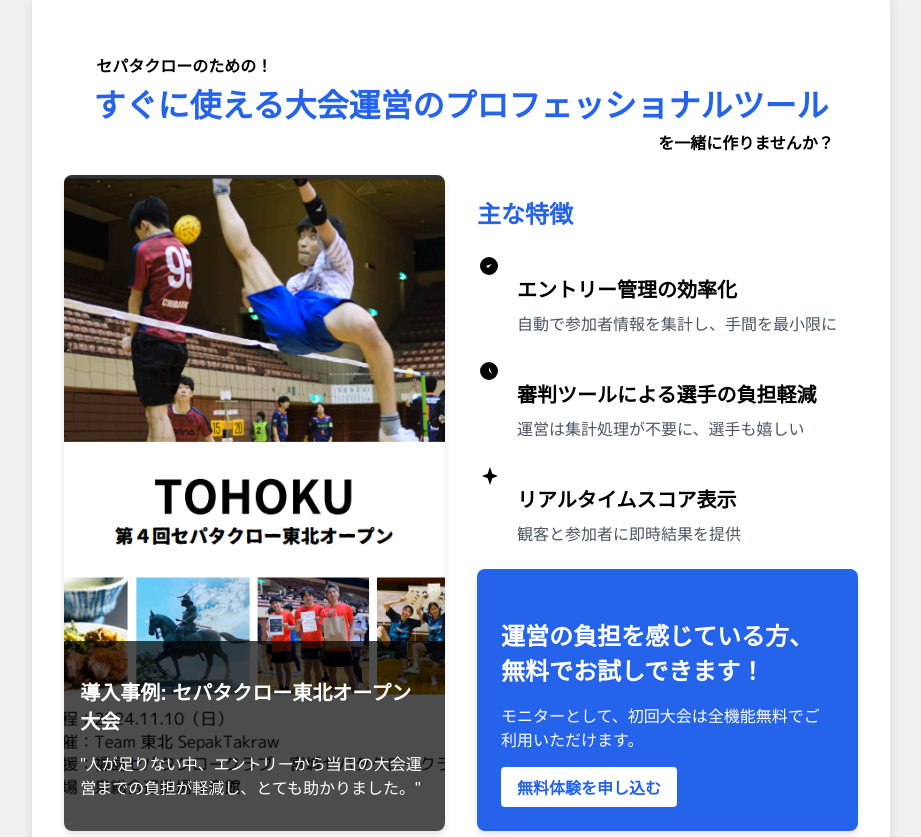
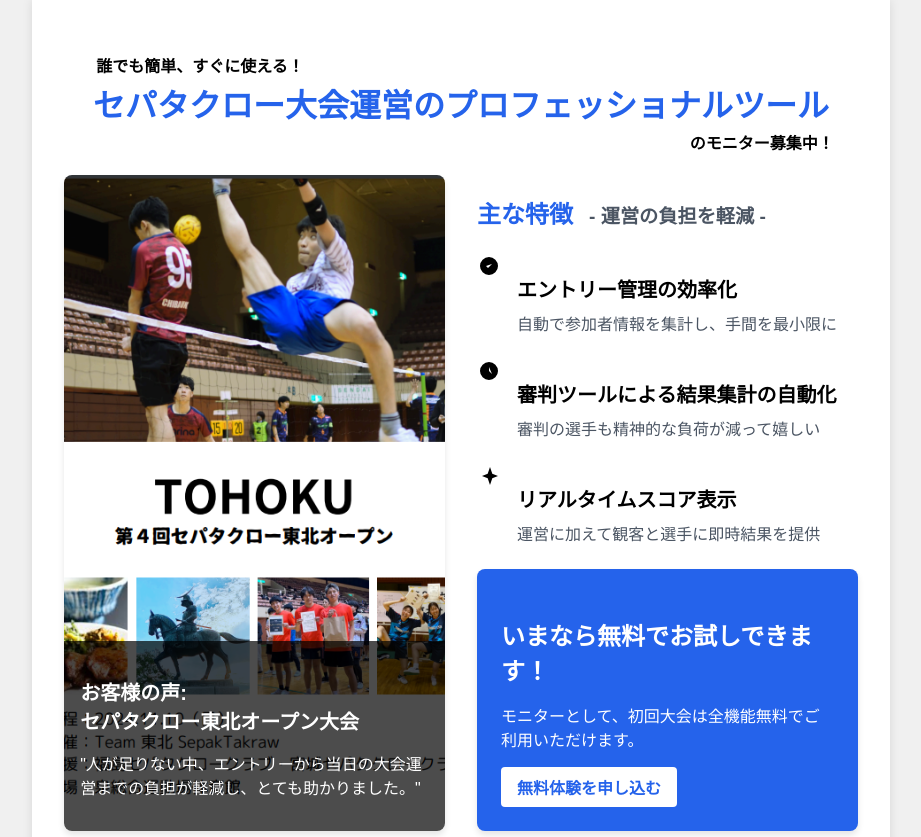
Before and after one commit to takaT-toho/SepakHP, a plain HTML site: page index.html in a window 1280 px wide. Shown: the top 837 px of the page, without its empty margins (179-1100 px from the left). Drawn offline with Linux system fonts and the light colour scheme.

Commit message:
Revised version after correction

```diff
--- a/index.html
+++ b/index.html
@@ -9,9 +9,9 @@
 <body>
     <div class="advertisement">
         <!-- Header with Catch Copy -->
-        <h4 class="header-top">セパタクローのための！</h4>
-        <h1 class="header">すぐに使える大会運営のプロフェッショナルツール</h1>
-        <h4 class="header-buttom">を一緒に作りませんか？</h4>
+        <h4 class="header-top">誰でも簡単、すぐに使える！</h4>
+        <h1 class="header">セパタクロー大会運営のプロフェッショナルツール</h1>
+        <h4 class="header-buttom">のモニター募集中！</h4>
 
         <!-- Main Content Area -->
         <div class="main-content">
@@ -20,7 +20,7 @@
                 <div class="image-container">
                     <a href="https://sendai-sepak.1web.jp/" target="_blank"><img src="advertisement.png?height=400&width=300" alt="大会運営の様子" class="case-study-image"></a>
                     <div class="image-overlay">
-                        <h3>導入事例: セパタクロー東北オープン大会</h3>
+                        <h3>お客様の声: <br>セパタクロー東北オープン大会</h3>
                         <p>"人が足りない中、エントリーから当日の大会運営までの負担が軽減し、とても助かりました。"</p>
                     </div>
                 </div>
@@ -28,7 +28,7 @@
 
             <!-- Right Column: Benefits and Features -->
             <div class="benefits-features">
-                <h2>主な特徴</h2>
+                <h2>主な特徴<span class="sub-benefit-title">- 運営の負担を軽減 -</span></h2>
                 <ul class="feature-list">
                     <li>
                         <svg class="icon green" viewBox="0 0 24 24">
@@ -44,8 +44,8 @@
                             <path d="M12 8v4l3 3m6-3a9 9 0 11-18 0 9 9 0 0118 0z" />
                         </svg>
                         <div>
-                            <h3>審判ツールによる選手の負担軽減</h3>
-                            <p>運営は集計処理が不要に、選手も嬉しい</p>
+                            <h3>審判ツールによる結果集計の自動化</h3>
+                            <p>審判の選手も精神的な負荷が減って嬉しい</p>
                         </div>
                     </li>
                     <li>
@@ -54,14 +54,14 @@
                         </svg>
                         <div>
                             <h3>リアルタイムスコア表示</h3>
-                            <p>観客と参加者に即時結果を提供</p>
+                            <p>運営に加えて観客と選手に即時結果を提供</p>
                         </div>
                     </li>
                 </ul>
 
                 <!-- Call to Action -->
                 <div class="cta">
-                    <h3>運営の負担を感じている方、無料でお試しできます！</h3>
+                    <h3>いまなら無料でお試しできます！</h3>
                     <p>モニターとして、初回大会は全機能無料でご利用いただけます。</p>
                     <a href="https://forms.gle/U9PkDQCbTXFrUA4j9" target="_blank"><button id="demoButton">無料体験を申し込む</button></a>
                 </div>
--- a/styles.css
+++ b/styles.css
@@ -88,6 +88,13 @@ a {
     font-size: 1.5rem;
     color: #2563eb;
     margin-bottom: 1.5rem;
+}
+
+.sub-benefit-title {
+    margin-left: 1rem;
+    font-size: 1.2rem;
+    color: #4b5563;
+    margin-bottom: 1rem;
 }
 
 .feature-list {
```
